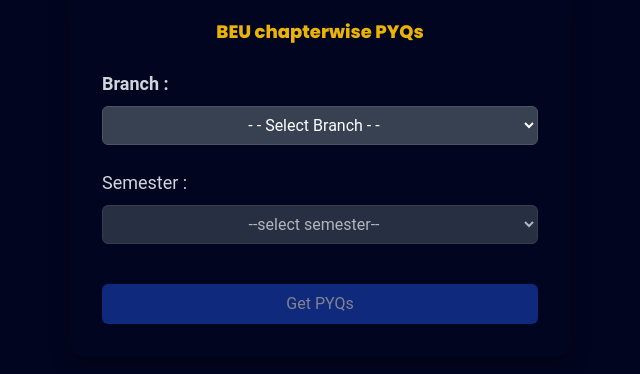
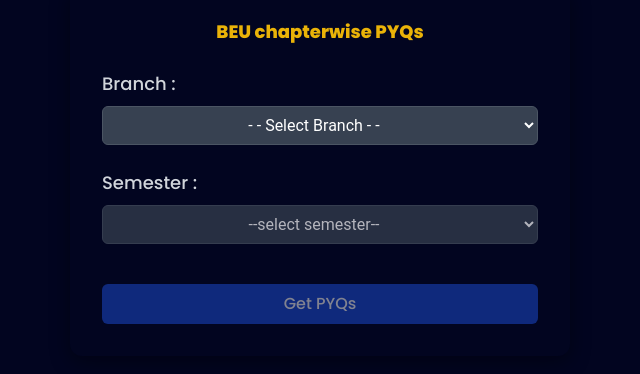
Before and after one commit to 0xNiru/beupyq2, a plain HTML site: page index.html in a window 1280 px wide. Shown: the part 133-507 px from the top of the page, 320-960 px from the left. Drawn offline with nearby package versions, Linux system fonts and the light colour scheme; some packages are replaced by stand-ins of ours.

Commit message:
Update index.html

```diff
--- a/index.html
+++ b/index.html
@@ -49,18 +49,18 @@
       <div class="mb-6">
         <h1 class="text-lg text-yellow-500 mx-auto" style="font-family: 'Poppins', sans-serif; font-weight: 800;">BEU chapterwise PYQs</h1>
 
-          <label for="branch" class="block text-lg font-semibold text-gray-300 mt-6">Branch :</label>
+          <label for="branch" class="block text-lg font-semibold text-gray-300 mt-6" style="font-family: 'Poppins', sans-serif; font-weight: 500;">Branch :</label>
           <select id="branch" class="w-full px-4 py-2 border rounded-md focus:outline-none bg-gray-700 text-white border-gray-600 mt-2">
               <option value="" disabled selected> --select branch-- </option>
           </select>
       </div>
       <div class="mb-6">
-          <label for="semester" class="block text-lg text-gray-300">Semester :</label>
+          <label for="semester" class="block text-lg text-gray-300" style="font-family: 'Poppins', sans-serif; font-weight: 500;">Semester :</label>
           <select id="semester" class="w-full px-4 py-2 border rounded-md focus:outline-none bg-gray-700 text-white border-gray-600 mt-2" disabled>
               <option value="" disabled selected> --select semester-- </option>
           </select>
       </div>
-      <button id="get-pyqs-btn" class="w-full bg-blue-700 hover:bg-blue-800 text-white py-2 rounded-md disabled:opacity-50 mt-4" disabled>Get PYQs</button>
+      <button id="get-pyqs-btn" class="w-full bg-blue-700 hover:bg-blue-800 text-white py-2 rounded-md disabled:opacity-50 mt-4"style="font-family: 'Poppins', sans-serif; font-weight: 500;" disabled>Get PYQs</button>
   </div>
 
   <!-- Chapter List Section -->
```
